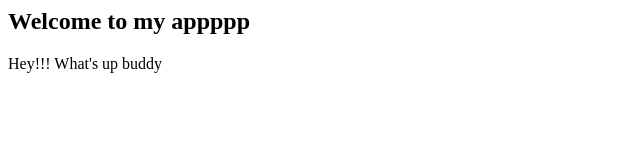
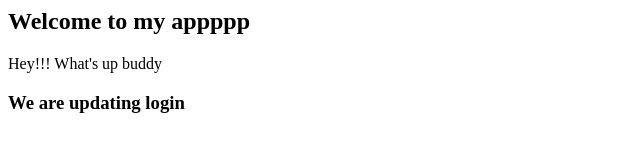
Before and after one commit to Kishore-Kumar-Korada/SampleLogin, a plain HTML site: page index.html in a window 1280 px wide. Shown: the whole page, without its empty margins (0-640 px from the left). Drawn offline with Linux system fonts and the light colour scheme.

Commit message:
Login form

```diff
--- a/index.html
+++ b/index.html
@@ -5,5 +5,6 @@
 	<body>
 		<h2>Welcome to my appppp</h2>
 		<p>Hey!!! What's up buddy</p>
+		<h3>We are updating login</h3>
 	</body>
 </html>
```
Also changed, not shown: login.html (added, +1 -0 lines).
